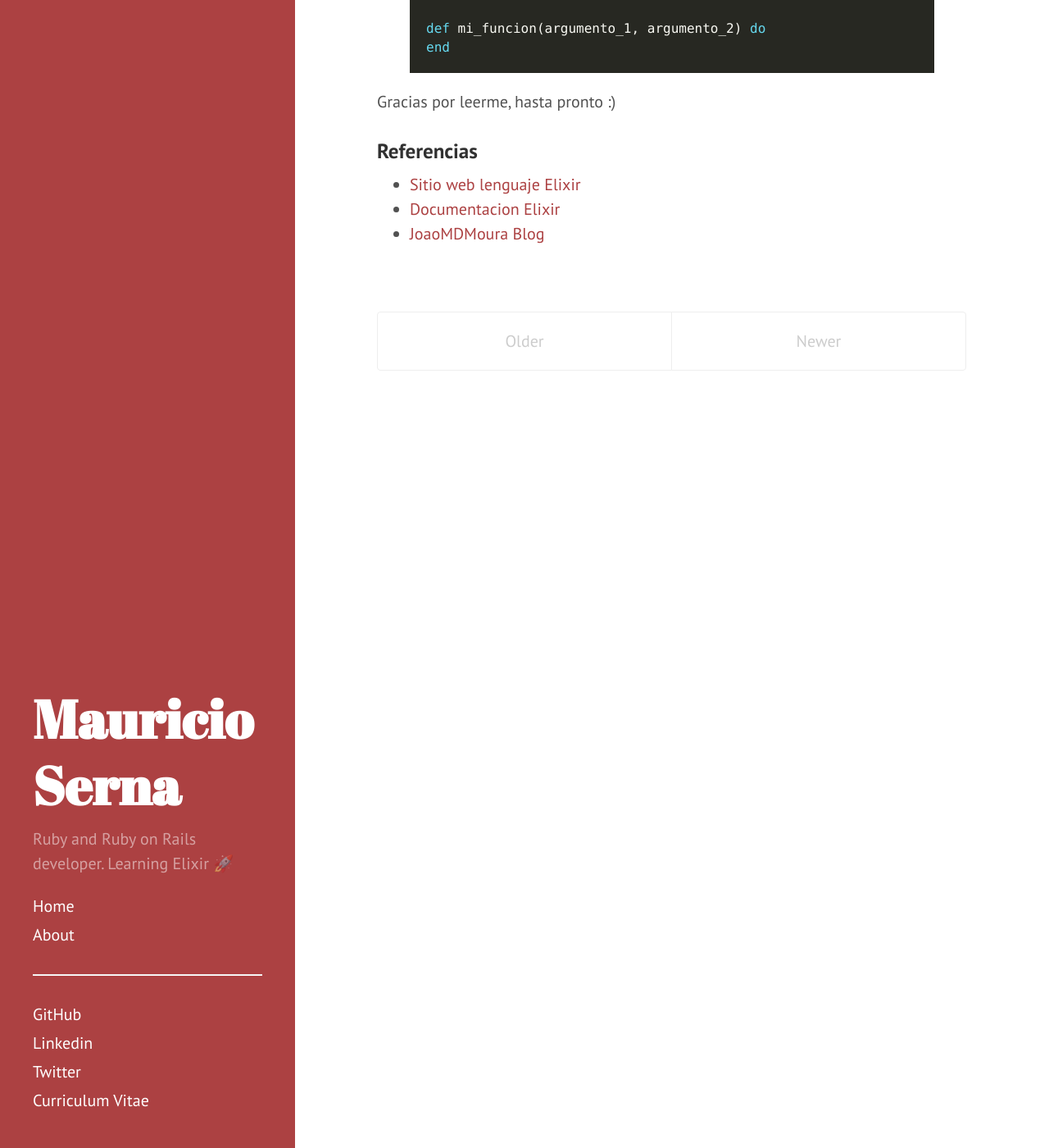
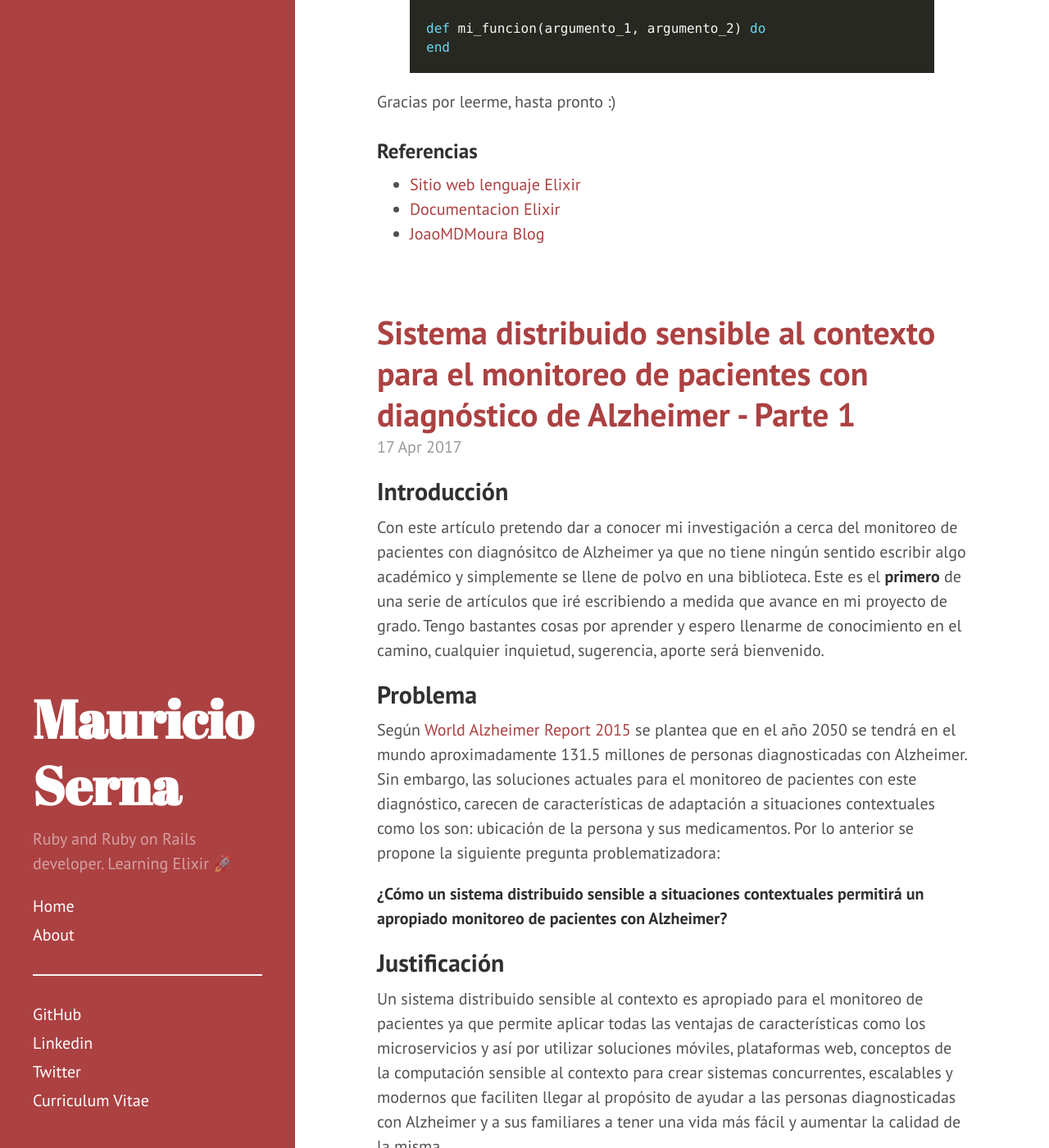
Before and after one commit to kmlroot/mauricio, a Jekyll site: the page built from index.html, in a window 1280 px wide and 1400 px high, scrolled down 2772 px. Shown: the whole window at 82% size. Built offline with Jekyll 4.4.1, drawn with Linux system fonts in a browser that asks for light colours; the list of posts is cut into pages by our own code; some of the changed text lies outside the part shown.

Commit message:
[Add] graduation project part 1

```diff
--- a/_posts/2017-04-17-graduation-project-part-1.md
+++ b/_posts/2017-04-17-graduation-project-part-1.md
@@ -2,22 +2,23 @@
 title: Sistema distribuido sensible al contexto para el monitoreo de pacientes con
   diagnóstico de Alzheimer - Parte 1
 layout: post
-published: false
+published: true
 ---
 
 ## Introducción
 
-Con este artículo pretendo dar a conocer mi investigación a cerca del monitoreo de pacientes con diagnósitco de Alzheimer, este es el **primero** de una serie de artículos que iré escribiendo a medida que avance en mi proyecto de grado.
+Con este artículo pretendo dar a conocer mi investigación a cerca del monitoreo de pacientes con diagnósitco de Alzheimer ya que no tiene ningún sentido escribir algo académico y simplemente se llene de polvo en una biblioteca. Este es el **primero** de una serie de artículos que iré escribiendo a medida que avance en mi proyecto de grado.
 Tengo bastantes cosas por aprender y espero llenarme de conocimiento en el camino, cualquier inquietud, sugerencia, aporte será bienvenido.
 
 ## Problema
 
-Según [World Alzheimer Report 2015](http://www.worldalzreport2015.org/downloads/world-alzheimer-report-2015.pdf){:target="_blank"} Se plantea que en el año 2050 se tendrá en el mundo aproximadamente 131.5 millones de personas diagnosticadas con Alzheimer. Sin embargo, las soluciones actuales para el monitoreo de pacientes con este diagnóstico carecen de características de adaptación a situaciones contextuales como los son: ubicación de la persona, horario para sus medicamentos, clima, etc... Por lo anterior se propone la siguiente pregunta problematizadora:
+Según [World Alzheimer Report 2015](http://www.worldalzreport2015.org/downloads/world-alzheimer-report-2015.pdf){:target="_blank"} se plantea que en el año 2050 se tendrá en el mundo aproximadamente 131.5 millones de personas diagnosticadas con Alzheimer. Sin embargo, las soluciones actuales para el monitoreo de pacientes con este diagnóstico, carecen de características de adaptación a situaciones contextuales como los son: ubicación de la persona y sus medicamentos. Por lo anterior se propone la siguiente pregunta problematizadora:
+
 **¿Cómo un sistema distribuido sensible a situaciones contextuales permitirá un apropiado monitoreo de pacientes con Alzheimer?**
 
 ## Justificación
 
-Un sistema distribuido sensible al contexto es apropiado para el monitoreo de pacientes ya que permite aplicar todas las ventajas de los micro-servicios y así por utilizar soluciones móviles, plataformas web, conceptos de la computación sensible al contexto para crear sistemas escalables y concurrentes que faciliten llegar al proposito de ayudar a las personas diagnosticadas con Alzheimer y a sus familiares a tener una vida más fácil y aumentar la calidad de la misma.
+Un sistema distribuido sensible al contexto es apropiado para el monitoreo de pacientes ya que permite aplicar todas las ventajas de características como los microservicios y así por utilizar soluciones móviles, plataformas web, conceptos de la computación sensible al contexto para crear sistemas concurrentes, escalables y modernos que faciliten llegar al propósito de ayudar a las personas diagnosticadas con Alzheimer y a sus familiares a tener una vida más fácil y aumentar la calidad de la misma.
 
 ## Objetivo general
 
```
